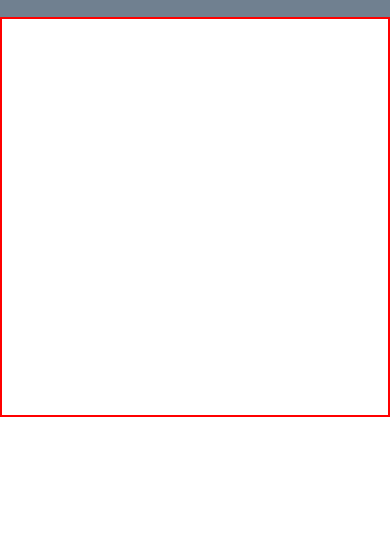
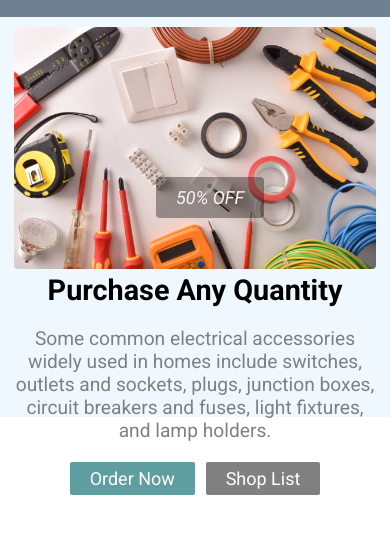
Before and after one commit to sahabulislamsifat/electric-builders-conceptual, a plain HTML site: page index.html in a window 390 px wide. Shown: the part 67-600 px from the top of the page. Drawn offline with Linux system fonts and the light colour scheme.

Commit message:
design and responsive banner section

```diff
--- a/index.html
+++ b/index.html
@@ -28,7 +28,7 @@
             <!-- <h1>Electric Builders</h1> -->
             <h1>ELECTRIC BUILDERS</h1>
           </div>
-          <div class="btn">
+          <div class="nav-btn">
             <button>Home</button>
             <button>Blogs</button>
             <button>Portfolio</button>
@@ -45,8 +45,22 @@
     <main>
       <!-- Banner Section  -->
       <section class="banner-container">
-        <div class="text-section"></div>
-        <div class="image-section"></div>
+        <div class="image-section">
+          <img src="./assets/banner-image.jpg" alt="" />
+          <div class="fifty-off">50% OFF</div>
+        </div>
+        <div class="text-section">
+          <h1>Purchase Any Quantity</h1>
+          <p>
+            Some common electrical accessories widely used in homes include
+            switches, outlets and sockets, plugs, junction boxes, circuit
+            breakers and fuses, light fixtures, and lamp holders.
+          </p>
+          <div>
+            <button class="order-btn">Order Now</button>
+            <button class="shop-btn">Shop List</button>
+          </div>
+        </div>
       </section>
     </main>
   </body>
--- a/styles/responsive.css
+++ b/styles/responsive.css
@@ -13,11 +13,38 @@
   .menu-icon {
     display: block;
   }
-  .btn {
+  .nav-btn {
     display: none;
   }
   .navbar-main {
     flex-direction: row;
     padding: 0 20px;
   }
+  .banner-container {
+    flex-direction: column;
+    position: relative;
+  }
+
+  .image-section,
+  .text-section {
+    width: 98%;
+    text-align: center;
+  }
+
+  .image-section img {
+    width: 100%;
+  }
+
+  .fifty-off {
+    position: absolute;
+    left: 40%;
+  }
+  .text-section {
+    font-size: larger;
+  }
+  .order-btn,
+  .shop-btn {
+    font-size: large;
+    padding: 6px 20px;
+  }
 }
--- a/styles/style.css
+++ b/styles/style.css
@@ -52,5 +52,75 @@ nav {
   max-width: 1280px;
   height: 400px;
   margin: 0 auto;
-  border: 2px solid red;
+  /* border: 2px solid red; */
+  display: flex;
+  align-items: center;
+  background-color: aliceblue;
+  padding: 10px;
+  position: relative;
 }
+
+.image-section,
+.text-section {
+  width: 50%;
+  /* border: 2px solid yellow; */
+}
+
+.image-section img {
+  width: 85%;
+  object-fit: cover;
+  border-radius: 4px;
+  box-shadow: 2ch;
+}
+
+.fifty-off {
+  background-color: rgba(0, 0, 0, 0.352);
+  color: whitesmoke;
+  font-style: italic;
+  width: max-content;
+  padding: 10px 20px;
+  border-radius: 4px;
+  font-size: large;
+  font-weight: 400;
+  position: absolute;
+  top: 40%;
+  left: 17%;
+}
+
+.text-section p {
+  color: gray;
+  margin: 20px auto;
+}
+
+.order-btn {
+  background-color: cadetblue;
+  padding: 5px 10px;
+  border: none;
+  color: white;
+  border-radius: 2px;
+  cursor: pointer;
+}
+
+.order-btn:hover {
+  transition: all 1s;
+  background-color: transparent;
+  border: 1px solid black;
+  color: black;
+}
+
+.shop-btn {
+  margin-left: 6px;
+  background-color: gray;
+  padding: 6px 12px;
+  border: none;
+  color: white;
+  border-radius: 2px;
+  cursor: pointer;
+}
+
+.shop-btn:hover {
+  transition: all 1s;
+  background-color: transparent;
+  border: 1px solid black;
+  color: black;
+}
```
